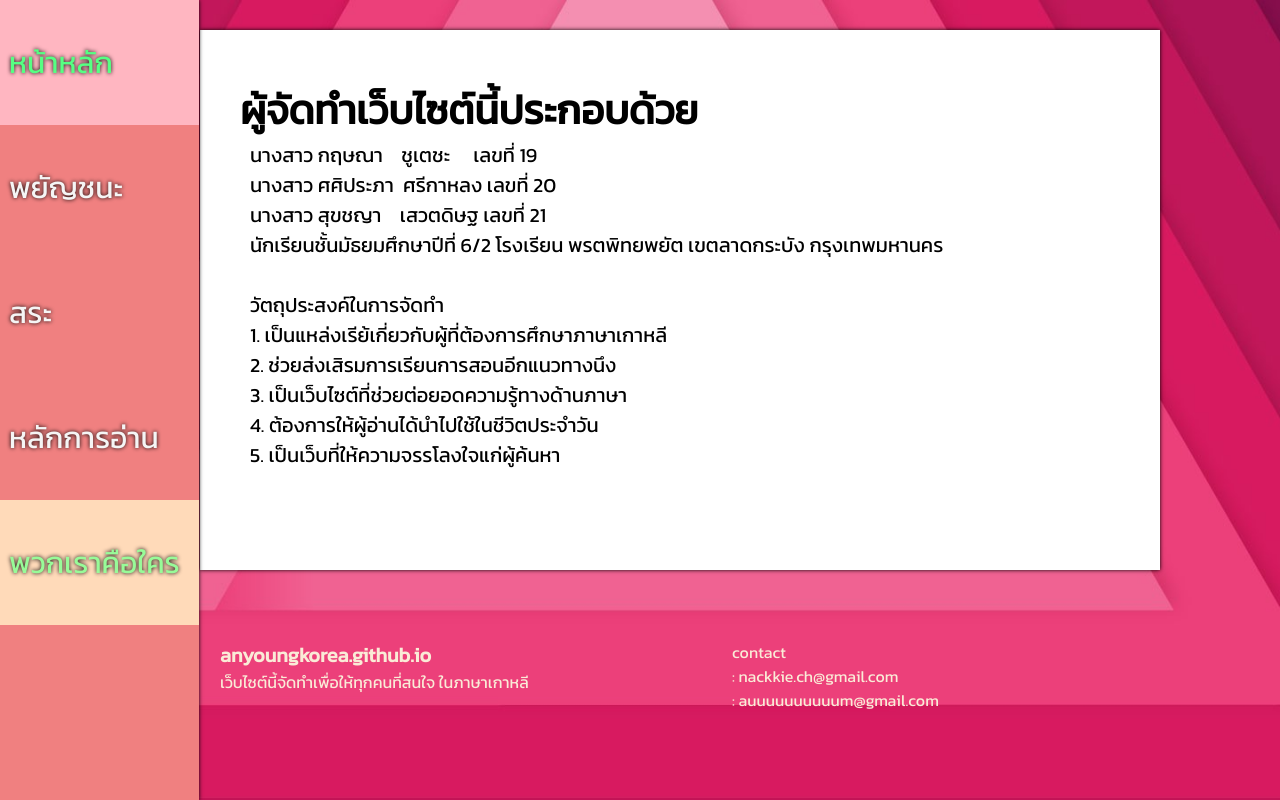
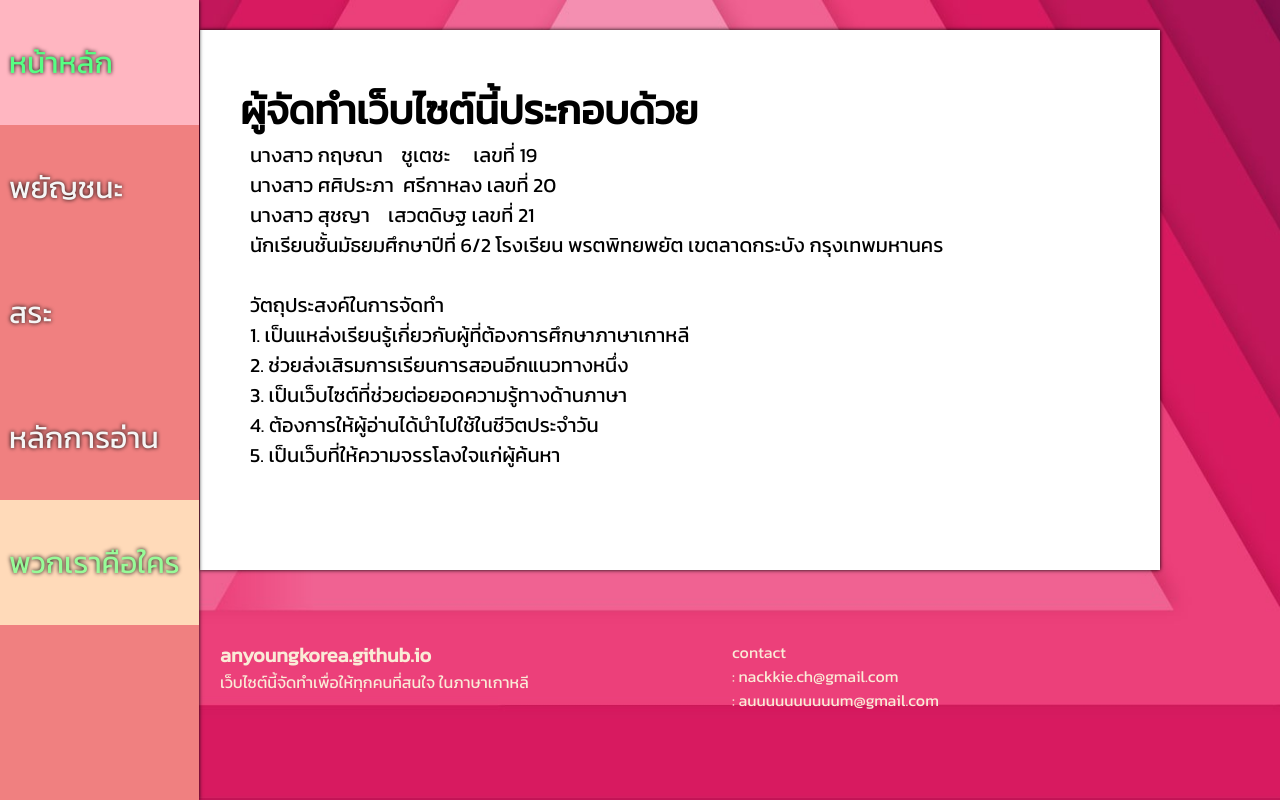
Before and after one commit to anyoungkorea/anyoungkorea.github.io, a plain HTML site: page aboutus.html in a window 1280 px wide. Drawn offline with Linux system fonts and the light colour scheme.

Commit message:
Update aboutus.html

```diff
--- a/aboutus.html
+++ b/aboutus.html
@@ -40,12 +40,12 @@
             <h1>ผู้จัดทำเว็บไซต์นี้ประกอบด้วย</h1>
             <p>นางสาว กฤษณา &nbsp; &nbsp;ชูเตชะ &nbsp;&nbsp;&nbsp;&nbsp;เลขที่ 19</p>
             <p>นางสาว ศศิประภา &nbsp;ศรีกาหลง เลขที่ 20</p>
-            <p>นางสาว สุขชญา &nbsp;&nbsp;&nbsp;เสวตดิษฐ เลขที่ 21</p>
+            <p>นางสาว สุชญา &nbsp;&nbsp;&nbsp;เสวตดิษฐ เลขที่ 21</p>
             <p>นักเรียนชั้นมัธยมศึกษาปีที่ 6/2 โรงเรียน พรตพิทยพยัต เขตลาดกระบัง กรุงเทพมหานคร</p><br>
             <p>วัตถุประสงค์ในการจัดทำ</p>
 
-            <p>1. เป็นแหล่งเรีย้เกี่ยวกับผู้ที่ต้องการศึกษาภาษาเกาหลี </p>
-            <p>2. ช่วยส่งเสิรมการเรียนการสอนอีกแนวทางนึง</p>
+            <p>1. เป็นแหล่งเรียนรู้เกี่ยวกับผู้ที่ต้องการศึกษาภาษาเกาหลี </p>
+            <p>2. ช่วยส่งเสิรมการเรียนการสอนอีกแนวทางหนึ่ง</p>
             <p>3. เป็นเว็บไซต์ที่ช่วยต่อยอดความรู้ทางด้านภาษา</p>
             <p>4. ต้องการให้ผู้อ่านได้นำไปใช้ในชีวิตประจำวัน</p>
             <p>5. เป็นเว็บที่ให้ความจรรโลงใจแก่ผู้ค้นหา</p>
```
